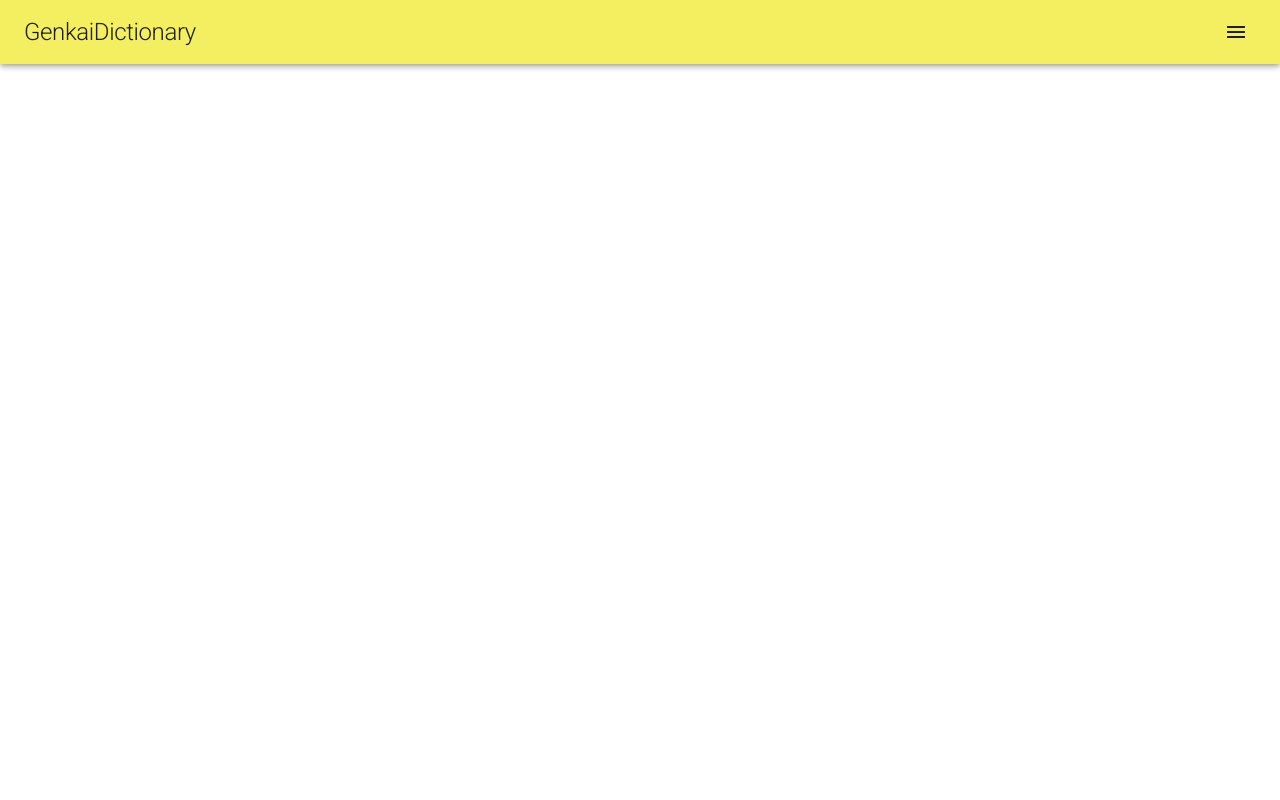
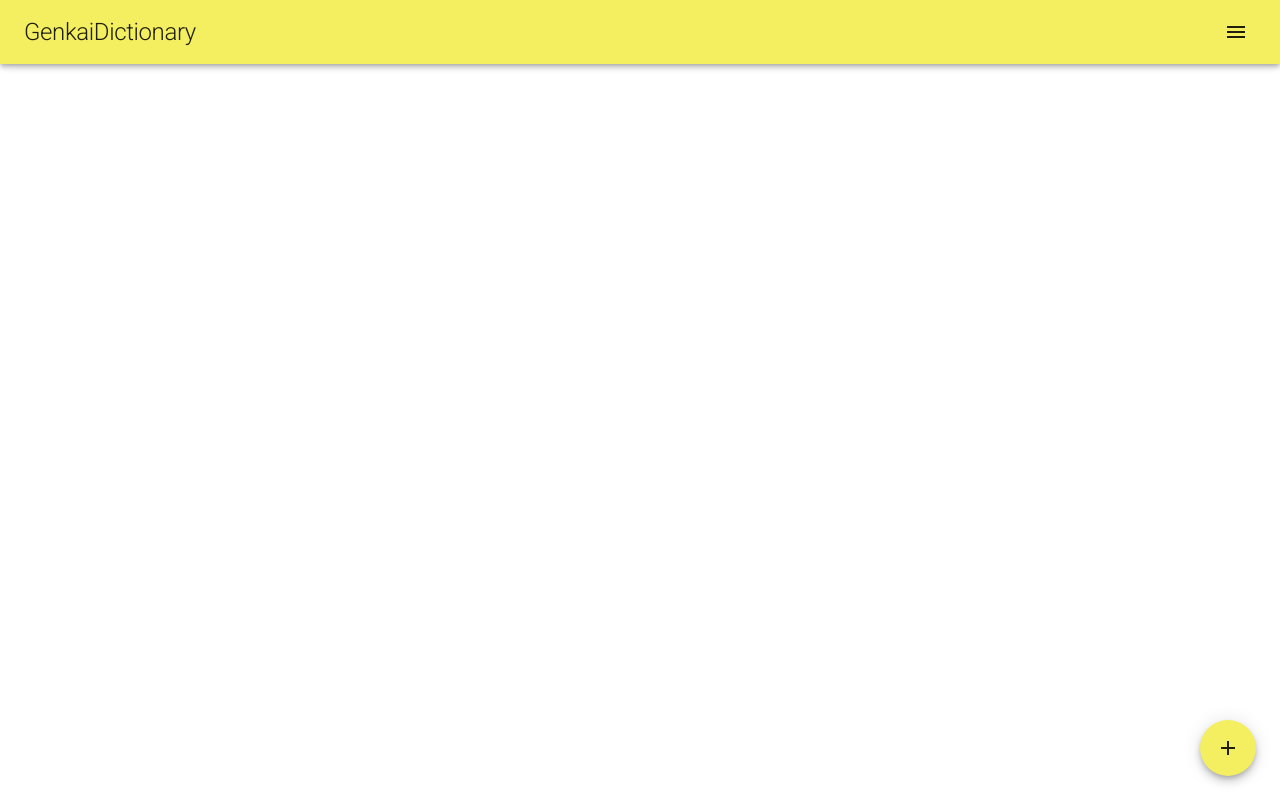
Before and after one commit to higashiji2000/genkai-dictionary, a React (Create React App) app: page / in a window 1280 px wide. Built offline with nearby package versions, Linux system fonts and the light colour scheme.

Commit message:
modalまで見た目完成

```diff
--- a/src/App.tsx
+++ b/src/App.tsx
@@ -3,11 +3,13 @@ import { Home } from "./component/home/Home";
 import { Search } from "./component/search/Search";
 import { Header } from "./component/utilities/Header";
 import { View } from "./component/view/View";
+import { AddButton } from "./component/utilities/AddButton";
 
 const App = () => {
   return (
     <div className="App">
       <Header />
+      <AddButton />
       <Routes>
         <Route path="/" element={<Home />} />
         <Route path="search" element={<Search />} />
--- a/src/component/utilities/AddButton.tsx
+++ b/src/component/utilities/AddButton.tsx
@@ -0,0 +1,27 @@
+import { Fab } from "@mui/material";
+import AddIcon from "@mui/icons-material/Add";
+import { useState } from "react";
+import { AddModal } from "./addModal";
+
+export const AddButton = () => {
+  const [open, setOpen] = useState<boolean>(false);
+  const handleClose = () => setOpen(false);
+  return (
+    <>
+      <Fab
+        color="primary"
+        sx={{
+          position: "fixed",
+          bottom: 24,
+          right: 24,
+        }}
+        onClick={() => {
+          setOpen(true);
+        }}
+      >
+        <AddIcon></AddIcon>
+      </Fab>
+      <AddModal open={open} handleClose={handleClose} />
+    </>
+  );
+};
--- /dev/null
+++ b/src/component/utilities/addModal.tsx
@@ -0,0 +1,25 @@
+import { Modal, Box } from "@mui/material";
+
+type Props = {
+  open: boolean;
+  handleClose: () => void;
+};
+
+const modalStyle = {
+  position: "absolute",
+  top: "50%",
+  left: "50%",
+  transform: "translate(-50%,-50%)",
+  bgcolor: "background.paper",
+  p: 4,
+  width: "fit-content",
+};
+
+export const AddModal = (props: Props) => {
+  const { open, handleClose } = props;
+  return (
+    <Modal open={open} onClose={handleClose}>
+      <Box sx={modalStyle}>hello</Box>
+    </Modal>
+  );
+};
```
